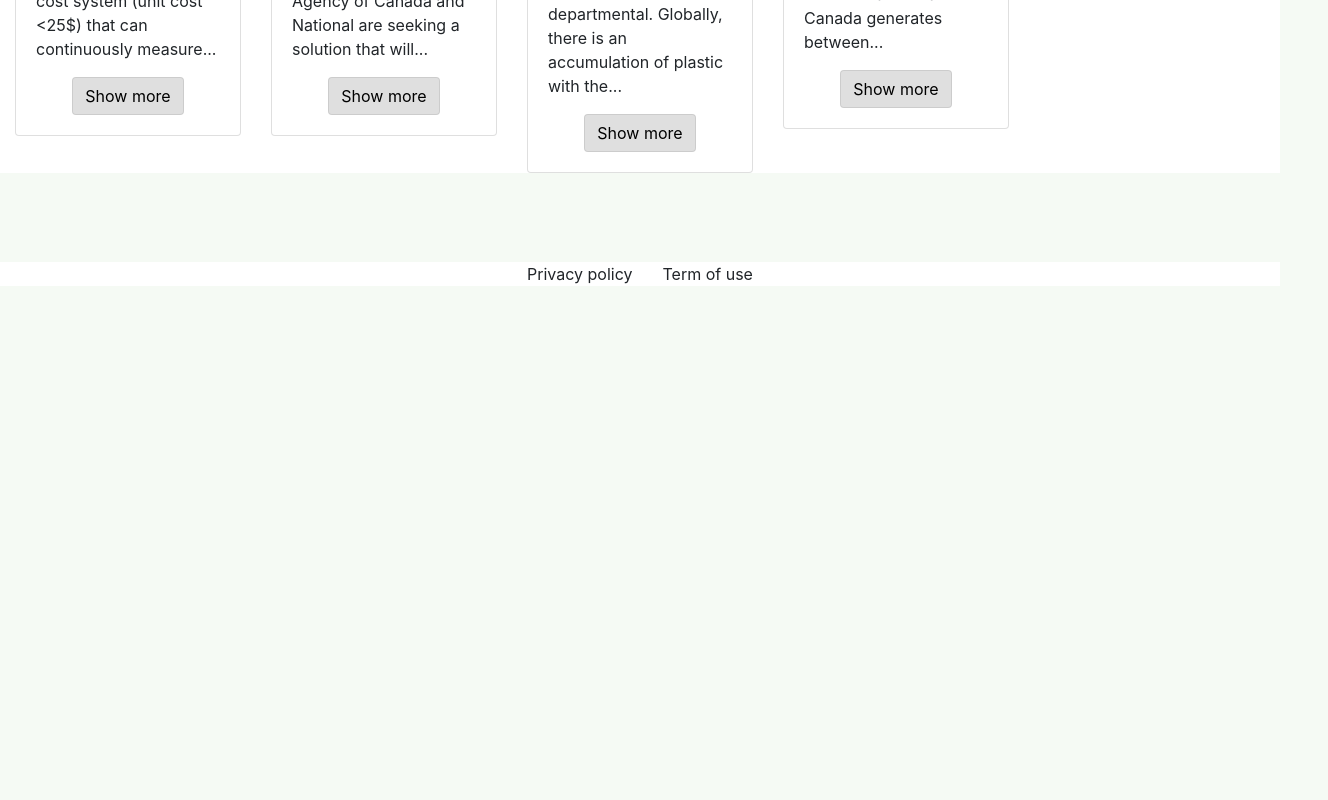
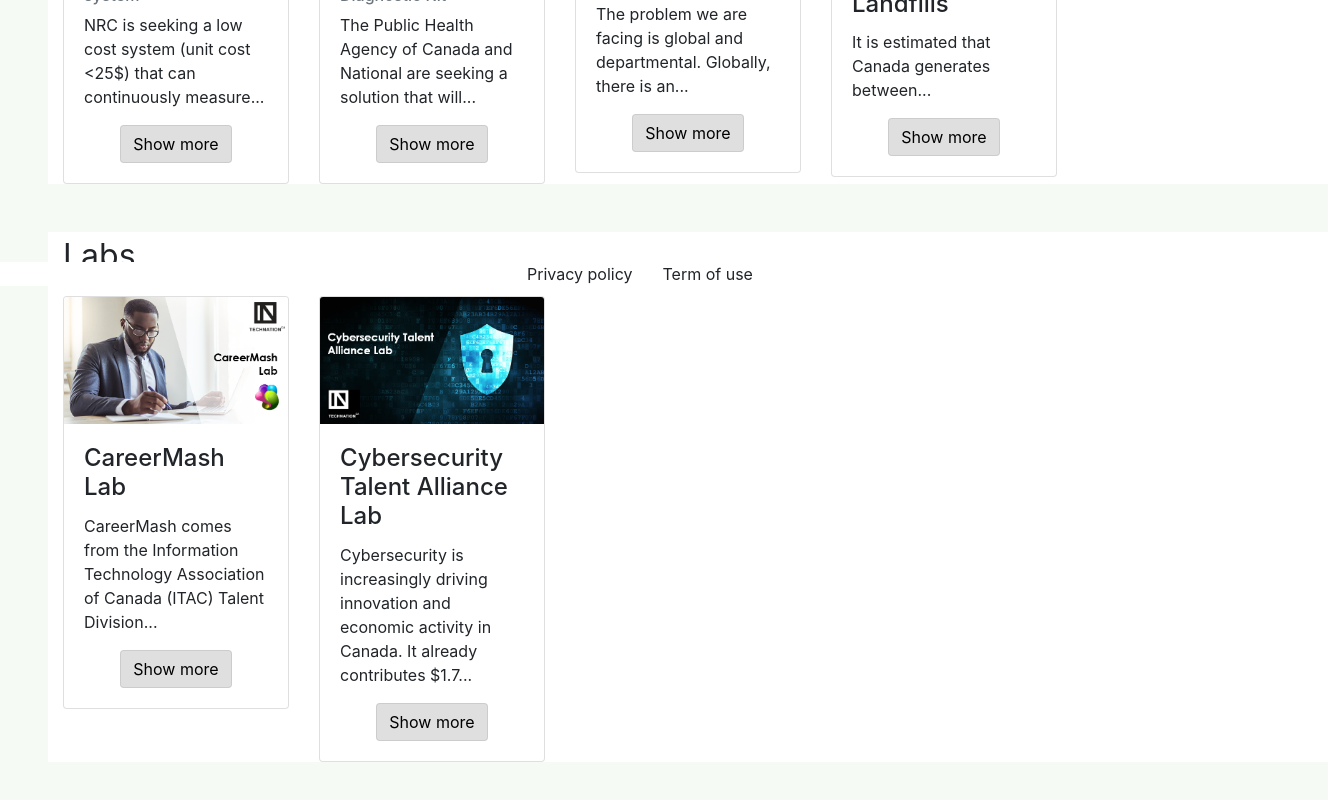
Before and after one commit to Zigotote/prepr-design, a Vue app: page / in a window 1280 px wide. Shown: the part 514-1314 px from the top of the page, 1328 px wide, since content can reach past the window. Before the commit the page ends 800 px from the top, so only its background shows below. Built offline with nearby package versions, Linux system fonts and the light colour scheme.

Commit message:
Add Explore Labs component

```diff
--- a/src/components/Challenges.vue
+++ b/src/components/ChallengesList.vue
@@ -24,7 +24,7 @@
 
 <script>
 export default {
-  name: "Challenges",
+  name: "ChallengesList",
   data() {
     return {
       challenges: [
@@ -46,7 +46,7 @@
           title: "Recycled Plastic Ceiling Tiles",
           img: require("../assets/challenges/challenge3.png"),
           descr:
-            "The problem we are facing is global and departmental. Globally, there is an accumulation of plastic with the..."
+            "The problem we are facing is global and departmental. Globally, there is an..."
         },
         {
           title: "Diverting End of Life Vehicle Plastics from Landfills",
--- /dev/null
+++ b/src/components/LabsList.vue
@@ -0,0 +1,44 @@
+<template>
+  <b-container class="bg-white" fluid>
+    <p class="title">Labs</p>
+    <b-row>
+      <b-col v-for="(lab, index) in labs" :key="index">
+        <b-card :title="lab.title" :img-src="lab.img" img-top>
+          <b-card-text>{{ lab.descr }}</b-card-text>
+          <div class="text-center">
+            <b-button href="#">Show more</b-button>
+          </div>
+        </b-card>
+      </b-col>
+      <b-col />
+      <b-col />
+      <b-col />
+    </b-row>
+  </b-container>
+</template>
+
+<script>
+export default {
+  name: "LabsList",
+  data() {
+    return {
+      labs: [
+        {
+          title: "CareerMash Lab",
+          img: require("../assets/labs/lab1.png"),
+          descr:
+            "CareerMash comes from the Information Technology Association of Canada (ITAC) Talent Division..."
+        },
+        {
+          title: "Cybersecurity Talent Alliance Lab",
+          img: require("../assets/labs/lab2.png"),
+          descr:
+            "Cybersecurity is increasingly driving innovation and economic activity in Canada. It already contributes $1.7..."
+        }
+      ]
+    };
+  }
+};
+</script>
+
+<style></style>
--- a/src/views/ExplorePage.vue
+++ b/src/views/ExplorePage.vue
@@ -1,15 +1,18 @@
 <template>
   <div class="bg-color">
-    <challenges />
+    <challenges-list class="m-5" />
+    <labs-list class="m-5" />
   </div>
 </template>
 
 <script>
-import Challenges from "../components/Challenges";
+import ChallengesList from "../components/ChallengesList";
+import LabsList from "../components/LabsList";
 export default {
   name: "ExplorePage",
   components: {
-    Challenges
+    ChallengesList,
+    LabsList
   }
 };
 </script>
```
Also changed, not shown: 1 other file (tests, documents, lock files or other folders).
